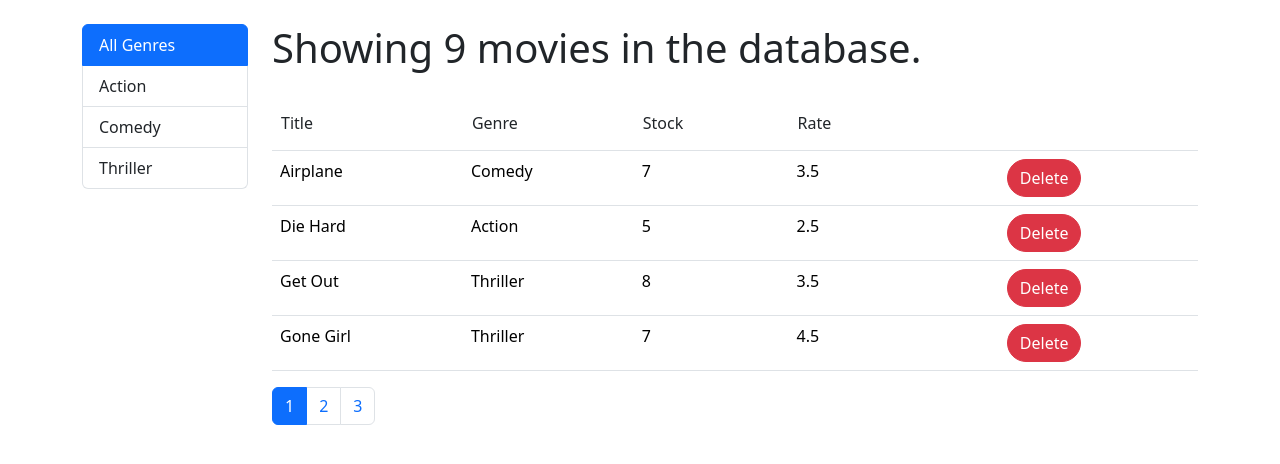
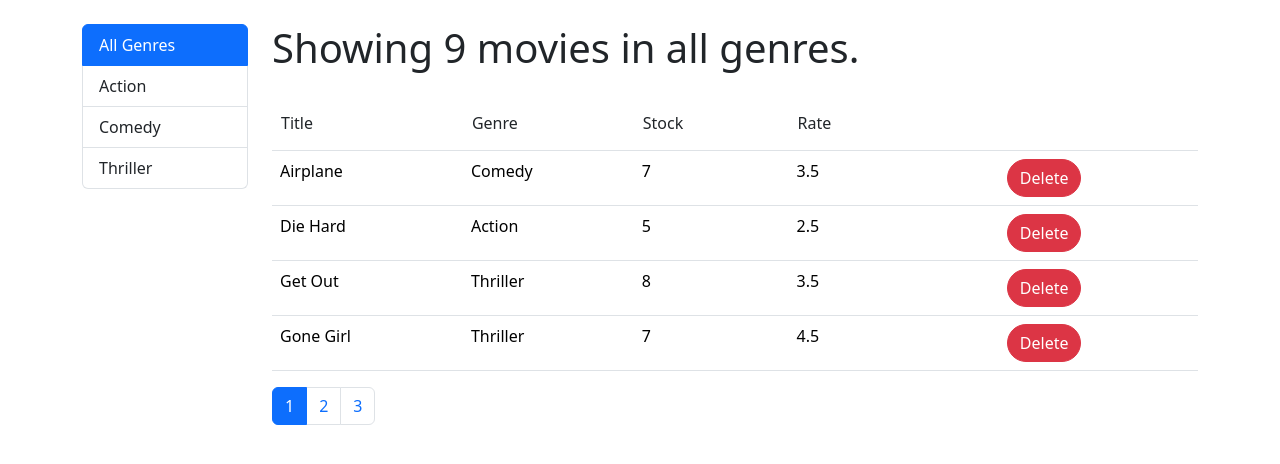
Before and after one commit to arizamani/vidly-app-no-database, a React (Create React App) app: page / in a window 1280 px wide. Shown: the top 464 px of the page. Built offline with nearby package versions, Linux system fonts and the light colour scheme; some icons are missing.

Commit message:
Incapsulating Table component

```diff
--- a/src/App.js
+++ b/src/App.js
@@ -7,7 +7,7 @@ import * as db from './services/fakeMovieService';
 import * as Genres from './services/fakeGenreService';
 import _ from 'lodash';
 
-function App() {
+export default function App() {
   const genresObj = Genres.getGenres();
   const genresArray = genresObj.map(item => item.name);
   genresArray.unshift('All Genres');
@@ -30,16 +30,34 @@ function App() {
   const [items, setItems] = useState(movies);
   const [pagesNumber, setPagesNumber] = useState(totalPages(movies));
   const [activePage, setActivePage] = useState(0);
-  const [column, setColumn] = useState({title:'title', order:'asc'});
+
   //Genres states
   const [activeGenresIndex, setActiveGenresIndex] = useState(0);
   const [filterItems, setFilterItems] = useState(movies);
 
-  //Event Handler
-  const moviesSeries = (seire) => {
-    setActivePage(seire);
+  /*
+  *  Filter Component - Event Handler
+  */
+  const genresList = (index) => {
+    setItems(filterItems);
+    setActiveGenresIndex(index);
+    let activeGenres = genresArray[index];
+    //console.log(activeGenres)
+    if(index !==0){
+      let preItems = filterItems.filter(item => item.genre === activeGenres);
+      setPagesNumber(totalPages(preItems));
+      setItems(preItems);
+    }else{
+      setPagesNumber(totalPages(filterItems));
+    }
+    setActivePage(0);
   }
 
+  /*
+  *  Table Component - Event Handler
+  *  sice it's related to Databse, the Event handler should be in
+  *  App component not incapsulated in Table component itself
+  */
   const likeMovie =(id) =>{
     let newList = [...items];
     let index = items.findIndex(item => item._id === id);
@@ -49,42 +67,20 @@ function App() {
 
   const removeItem = (id) => {
     let newList = items.filter( item => item._id !== id);
+    if (newList.length % listPerPage === 0 && activePage !== 0) {
+      let updateLastPageIndex = newList.length / listPerPage;
+      setActivePage(updateLastPageIndex-1);
+    }
     setItems(newList);
     setFilterItems(filterItems => filterItems.filter( item => item._id !== id));
     setPagesNumber(totalPages(newList));
   };
 
-  const sortItem = (col) => {
-    setColumn(col);
-  }
-
-  const genresList = (index) => {
-    setItems(filterItems);
-    setActiveGenresIndex(index);
-    let activeGenres = genresArray[index];
-    if(index !==0){
-      let preItems = filterItems.filter(item => item.genre === activeGenres);
-      setPagesNumber(totalPages(preItems));
-      setItems(preItems);
-    }else{
-      setPagesNumber(totalPages(filterItems));
-    }
-  }
-
-  //Function
-  const newSeries = (a) => {
-    let sorted=[];
-    if (column.order === 'asc'){
-      sorted = _.sortBy(a,column.title);
-    }else{
-      sorted = _.sortBy(a,column.title);
-      sorted.reverse();
-    }
-    let first = listPerPage*activePage;
-    let last = listPerPage*(activePage+1);
-    let modifiedSeires = sorted.slice(first,last);
-    if (modifiedSeires.length < 1 && activePage !== 0) setActivePage(activePage - 1);
-    return sorted.slice(first,last);
+  /*
+  *  Pagination Component - Event Handler
+  */
+  const moviesSeries = (seire) => {
+    setActivePage(seire)
   }
 
   return (
@@ -92,20 +88,19 @@ function App() {
       <div className='row'>
         <div className='col-lg-2'>
           <FilterBox
-            listItems={genresArray}
-            activeGenres={activeGenresIndex}
+            _listItems={genresArray}
+            _activeItems={activeGenresIndex}
             _onClick={genresList}
           />
         </div>
         <div className='col'>
           <Table
-            tableFeed={tableSpecification}
-            moviesCollection={items}
-            _likeMovie={likeMovie}
+            _tableFeed={tableSpecification}
+            _collection={items}
+            _likeItem={likeMovie}
             _removeItem={removeItem}
-            _newSeries={newSeries(items)}
-            changeSort={sortItem}
-            activeColumn={column.title}
+            _activePage={activePage}
+            _activeListItem={genresArray[activeGenresIndex]}
           />
           <Pagination
             _pagesNumber={pagesNumber}
@@ -117,5 +112,3 @@ function App() {
     </main>
   );
 }
-
-export default App;
--- a/src/components/common/filterBox.jsx
+++ b/src/components/common/filterBox.jsx
@@ -1,10 +1,10 @@
 
 import React from 'react';
 
-export default function FilterBox({listItems,activeGenres,_onClick}){
-    //console.log(activeGenres)
-    let items = listItems.map((item,index) => <li key={index} style={{cursor:'pointer'}}className={index === activeGenres ? "list-group-item active" : "list-group-item"} onClick={() => _onClick(index)}>{item}</li>);
-    //console.log(listItems)
+export default function FilterBox({_listItems,_activeItems,_onClick}){
+
+    let items = _listItems.map((item,index) => <li key={index} style={{cursor:'pointer'}}className={index === _activeItems ? "list-group-item active" : "list-group-item"} onClick={() => _onClick(index)}>{item}</li>);
+
     return (
         <ul className="list-group mb-4">
             {items}
--- a/src/components/table.jsx
+++ b/src/components/table.jsx
@@ -2,16 +2,37 @@
 import React, {useState} from 'react';
 import Like from './common/like';
 import SortButton from './common/sortButton';
+import _ from 'lodash';
 
-export default function Table({tableFeed,moviesCollection,_likeMovie,_removeItem,_newSeries,changeSort,activeColumn}){
-    const movieItems = _newSeries.map( item =>
+export default function Table({_tableFeed,_collection,_likeItem,_removeItem,_activePage,_activeListItem}){
+
+    const [column, setColumn] = useState({title:'title', order:'asc'});
+
+    const sortItem = (col) => {
+        setColumn(col);
+      }
+
+    const _newSeries = (a) => {
+        let sorted=[];
+        if (column.order === 'asc'){
+          sorted = _.sortBy(a,column.title);
+        }else{
+          sorted = _.sortBy(a,column.title);
+          sorted.reverse();
+        }
+        let first = _tableFeed.listPerPage*_activePage;
+        let last = _tableFeed.listPerPage*(_activePage+1);
+        return sorted.slice(first,last);
+    }
+
+    const movieItems = _newSeries(_collection).map( item =>
         <tr key={item._id}>
             <td>{item.title}</td>
             <td>{item.genre}</td>
             <td>{item.numberInStock}</td>
             <td>{item.dailyRentalRate}</td>
             <td>
-                <Like isLiked={item.isLiked} id={item._id} __likeMovie={_likeMovie}/>
+                <Like isLiked={item.isLiked} id={item._id} __likeMovie={_likeItem}/>
             </td>
             <td><button className='btn btn-danger rounded-pill' onClick={() => _removeItem(item._id) }>Delete</button></td>
         </tr>
@@ -26,16 +47,17 @@ export default function Table({tableFeed,moviesCollection,_likeMovie,_removeItem
     }
 
     let refactorTableHeader = <tr>
-        {tableFeed.tableTitles.map(m => <th key={m}><SortButton title={m} _onClick={changeSort} _activeColumn={activeColumn}/></th>)}
-        {emptyTitlesColumns(tableFeed.tableTitlesEmptyColumns)}
+        {_tableFeed.tableTitles.map(m => <th key={m}><SortButton title={m} _onClick={sortItem} _activeColumn={column.title}/></th>)}
+        {emptyTitlesColumns(_tableFeed.tableTitlesEmptyColumns)}
     </tr>;
 
     const refactorTitle = () => {
-        if (moviesCollection.length === undefined || moviesCollection .length=== 0 ) {
+        if (_collection.length === undefined || _collection.length=== 0 ) {
             refactorTableHeader = null;
-            return 'There are no movies in the databse.';
+            if (_activeListItem === 'All Genres') return `There are no movies in any genre.`;
+            return `There are no movies in ${_activeListItem.toLowerCase()}.`;
         }else{
-            return `Showing ${moviesCollection.length} movies in the database.`;
+            return `Showing ${_collection.length} movies in ${_activeListItem.toLowerCase()}.`;
         }
     };
 
```
